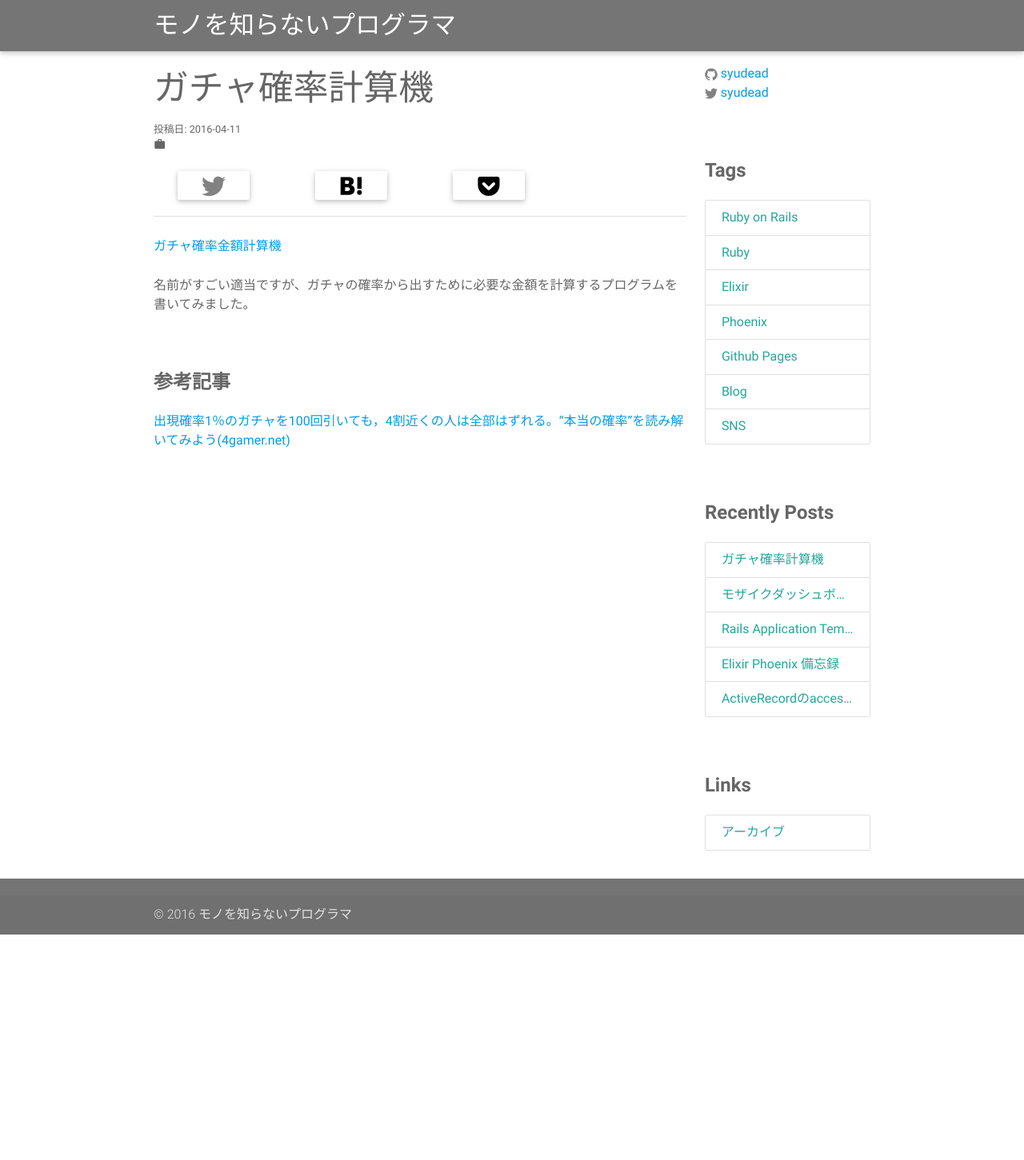
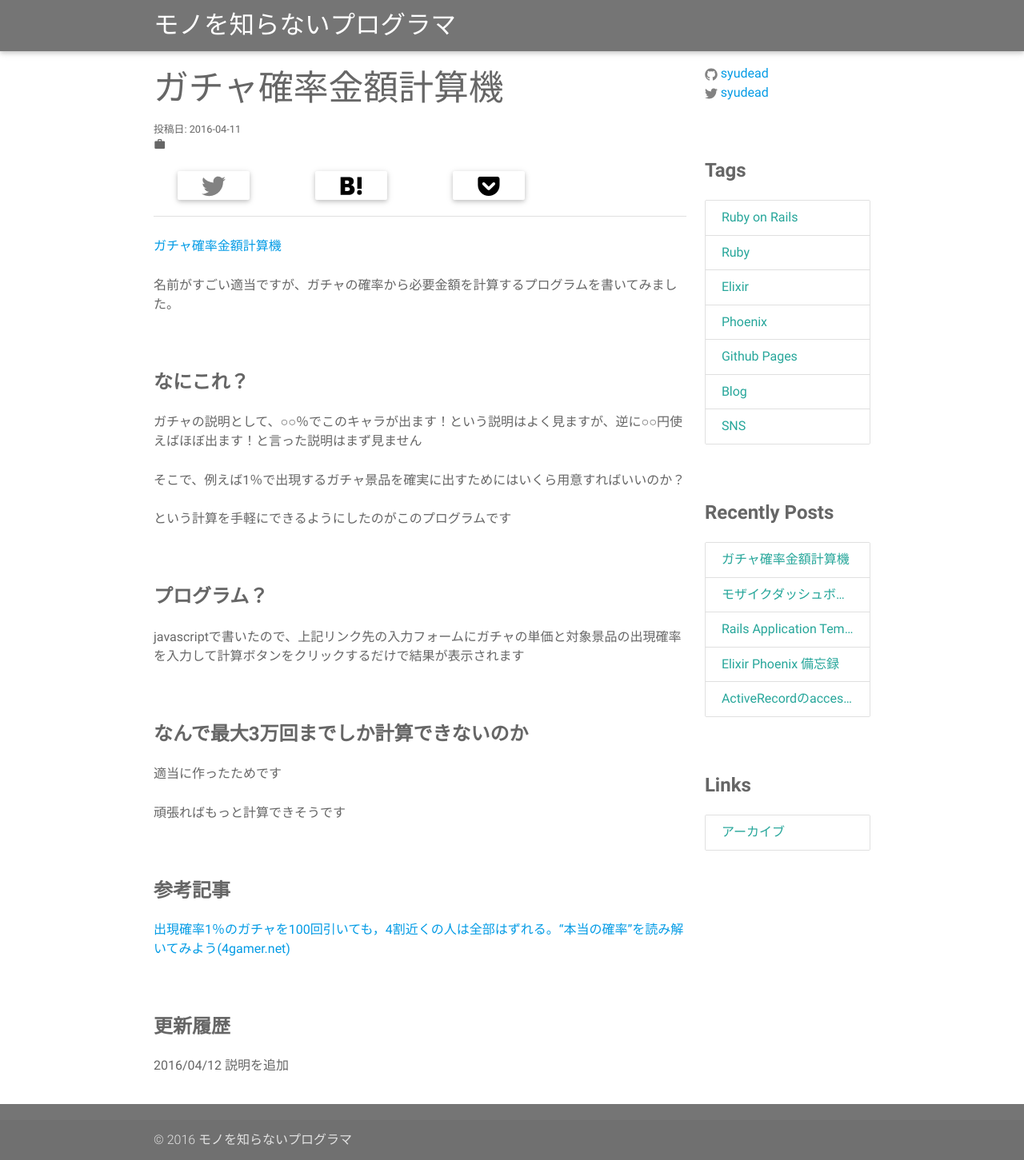
Before and after one commit to syudead/syudead.github.io, a Jekyll site: the page built from _posts/2016-04-11-g_calc.md, in a window 1280 px wide. Shown: the whole page at 80% size. Built offline with Jekyll 4.4.1, drawn with Linux system fonts in a browser that asks for light colours; before the commit the page ends 1169 px from its top, so only the background shows below that.

Commit message:
update 2016-04-11-g_calc

```diff
--- a/_posts/2016-04-11-g_calc.md
+++ b/_posts/2016-04-11-g_calc.md
@@ -1,12 +1,35 @@
 ---
 layout: post
-title: ガチャ確率計算機
+title: ガチャ確率金額計算機
 ---
 
 [ガチャ確率金額計算機](/g_calc.html)
 
-名前がすごい適当ですが、ガチャの確率から出すために必要な金額を計算するプログラムを書いてみました。
+名前がすごい適当ですが、ガチャの確率から必要金額を計算するプログラムを書いてみました。
+
+## なにこれ？
+
+ガチャの説明として、○○％でこのキャラが出ます！という説明はよく見ますが、逆に○○円使えばほぼ出ます！と言った説明はまず見ません
+
+そこで、例えば1％で出現するガチャ景品を確実に出すためにはいくら用意すればいいのか？
+
+という計算を手軽にできるようにしたのがこのプログラムです
+
+## プログラム？
+
+javascriptで書いたので、上記リンク先の入力フォームにガチャの単価と対象景品の出現確率を入力して計算ボタンをクリックするだけで結果が表示されます
+
+## なんで最大3万回までしか計算できないのか
+
+適当に作ったためです
+
+頑張ればもっと計算できそうです
+
 
 ## 参考記事
 
 * [出現確率1％のガチャを100回引いても，4割近くの人は全部はずれる。“本当の確率”を読み解いてみよう(4gamer.net)](http://www.4gamer.net/games/999/G999905/20160305003/){:target="_blank"}
+
+## 更新履歴
+
+* 2016/04/12 説明を追加
```
